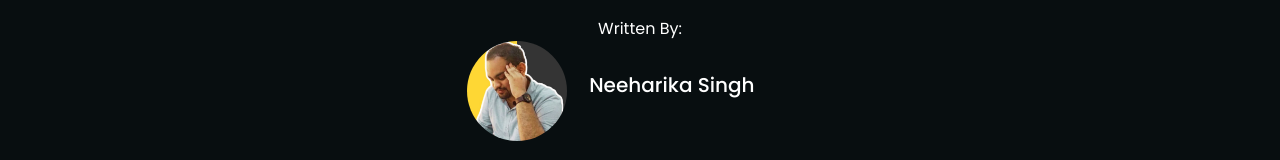
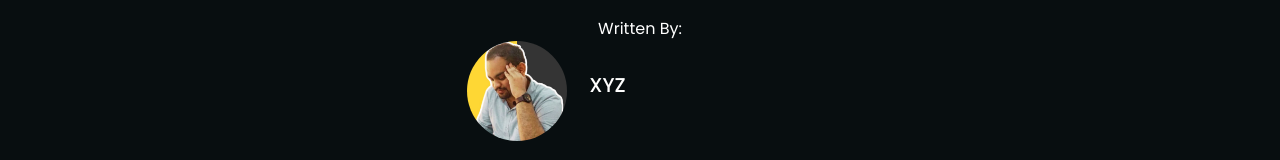
Before and after one commit to soumyagarg30/siamdtu, a Next.js app: page /blogs/1 in a window 1280 px wide. Shown: the part 2864-3024 px from the top of the page. Built offline with nearby package versions, Linux system fonts and the light colour scheme.

Commit message:
blog credit

```diff
--- a/pages/blogs/1.js
+++ b/pages/blogs/1.js
@@ -102,7 +102,7 @@ const SinglePost = () => {
                         <img src="/images/1.jpg" alt='' />
                       </div>
                       <div className='img-text'>
-                        <h3>Neeharika Singh</h3>
+                        <h3>XYZ</h3>
                       </div>
                     </div>
                   </div>
--- a/pages/blogs/2.js
+++ b/pages/blogs/2.js
@@ -69,7 +69,7 @@ const SinglePost = () => {
                         <img src="/images/1.jpg" alt='' />
                       </div>
                       <div className='img-text'>
-                        <h3>Neeharika Singh</h3>
+                        <h3>XYZ</h3>
                       </div>
                     </div>
                   </div>
--- a/pages/blogs/3.js
+++ b/pages/blogs/3.js
@@ -50,7 +50,7 @@ const SinglePost = () => {
                         <img src="/images/1.jpg" alt='' />
                       </div>
                       <div className='img-text'>
-                        <h3>Neeharika Singh</h3>
+                        <h3>XYZ</h3>
                       </div>
                     </div>
                   </div>
--- a/pages/blogs/4.js
+++ b/pages/blogs/4.js
@@ -63,7 +63,7 @@ const SinglePost = () => {
                         <img src="/images/1.jpg" alt='' />
                       </div>
                       <div className='img-text'>
-                        <h3>Neeharika Singh</h3>
+                        <h3>XYZ</h3>
                       </div>
                     </div>
                   </div>
```
